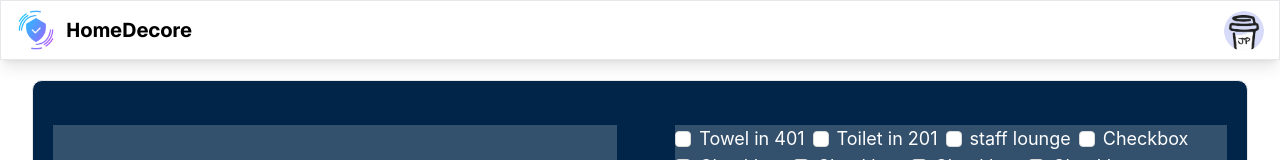
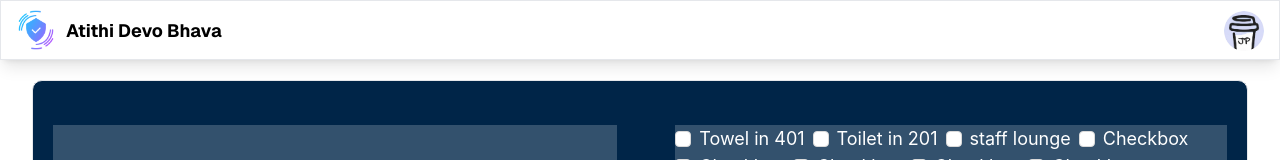
Before and after one commit to my-neme-eh-jeff/hotelmanagement, a Next.js app: page /staff in a window 1280 px wide. Shown: the top 160 px of the page. Built offline with nearby package versions, Linux system fonts and the light colour scheme.

Commit message:
front end

```diff
--- a/src/app/staff/_components/NavbarComponent.tsx
+++ b/src/app/staff/_components/NavbarComponent.tsx
@@ -11,7 +11,7 @@ const Navbar = () => {
         onClick={() => router.push("/staff")}
       >
         <img className="h-[40px] w-[40px]" src="/assets/logo.png"></img>
-        <p className="text-[20px] flex w-full font-bold">HomeDecore</p>
+        <p className="text-[18px] flex w-full font-bold">Atithi Devo Bhava</p>
       </div>
       <img
         className="h-[40px] w-[40px] rounded-full"
--- a/src/app/staff/_components/navbar.jsx
+++ b/src/app/staff/_components/navbar.jsx
@@ -11,7 +11,7 @@ const Navbar = () => {
         onClick={() => {router.push("/staff")}}
       >
         <img className="h-[40px] w-[40px]" src="/assets/logo.png"></img>
-        <p className="text-[20px] flex w-full font-bold">HomeDecor</p>
+        <p className="text-[18px] flex w-full font-bold">Atithi Devo Bhava</p>
       </div>
       <img
         className="h-[40px] w-[40px] rounded-full"
```
